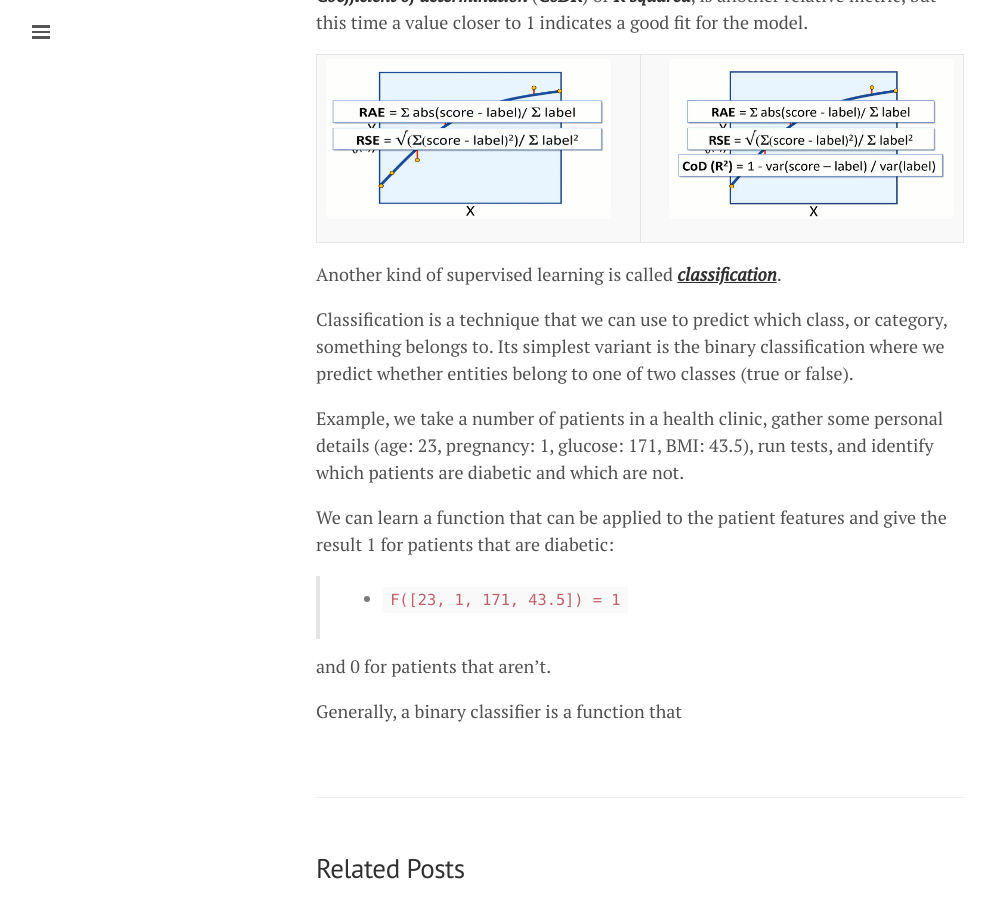
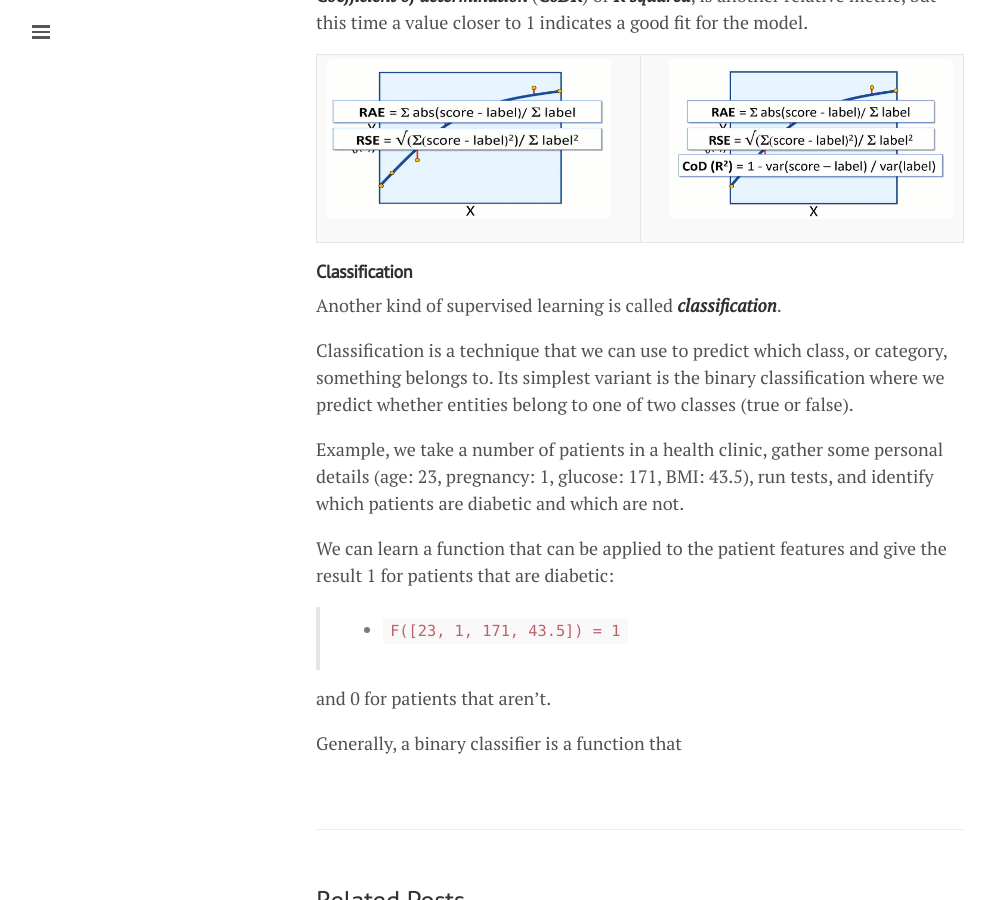
Before and after one commit to lgeurts/lgeurts.github.io, a Jekyll site: the page built from _posts/2018-06-29-artificial-intelligence-basics.md, in a window 1280 px wide and 900 px high, scrolled down 4431 px. Shown: the whole window, without its empty margins (0-995 px from the left). Built offline with Jekyll 4.4.1, drawn with Linux system fonts in a browser that asks for light colours; nearby versions of some CDN libraries.

Commit message:
Update 2018-06-29-artificial-intelligence-basics.md

```diff
--- a/_posts/2018-06-29-artificial-intelligence-basics.md
+++ b/_posts/2018-06-29-artificial-intelligence-basics.md
@@ -71,7 +71,7 @@ We'll train the model by finding similarities between observations. Once we have
 
 #### **Regression**
 
-When we need to predict a numeric value, for example an amount of calories, we use a supervised learning technique called ***<u>regression</u>***.
+When we need to predict a numeric value, for example an amount of calories, we use a supervised learning technique called ***regression***.
 
 Let's take one male. We want to model calories burned while exercising.
 
@@ -113,7 +113,9 @@ You might want to evaluate the model using relative metrics to indicate a more g
 :-----------------:|:-----------------:
 <img src="/assets/artificial-intelligence/plotted-chart-7.png" align="left" width="285" height="160" alt=""> | <img src="/assets/artificial-intelligence/plotted-chart-8.png" align="right" width="285" height="160" alt="">
 
-Another kind of supervised learning is called ***<u>classification</u>***.
+#### **Classification**
+
+Another kind of supervised learning is called ***classification***.
 
 Classification is a technique that we can use to predict which class, or category, something belongs to. Its simplest variant is the binary classification where we predict whether entities belong to one of two classes (true or false).
 
```
